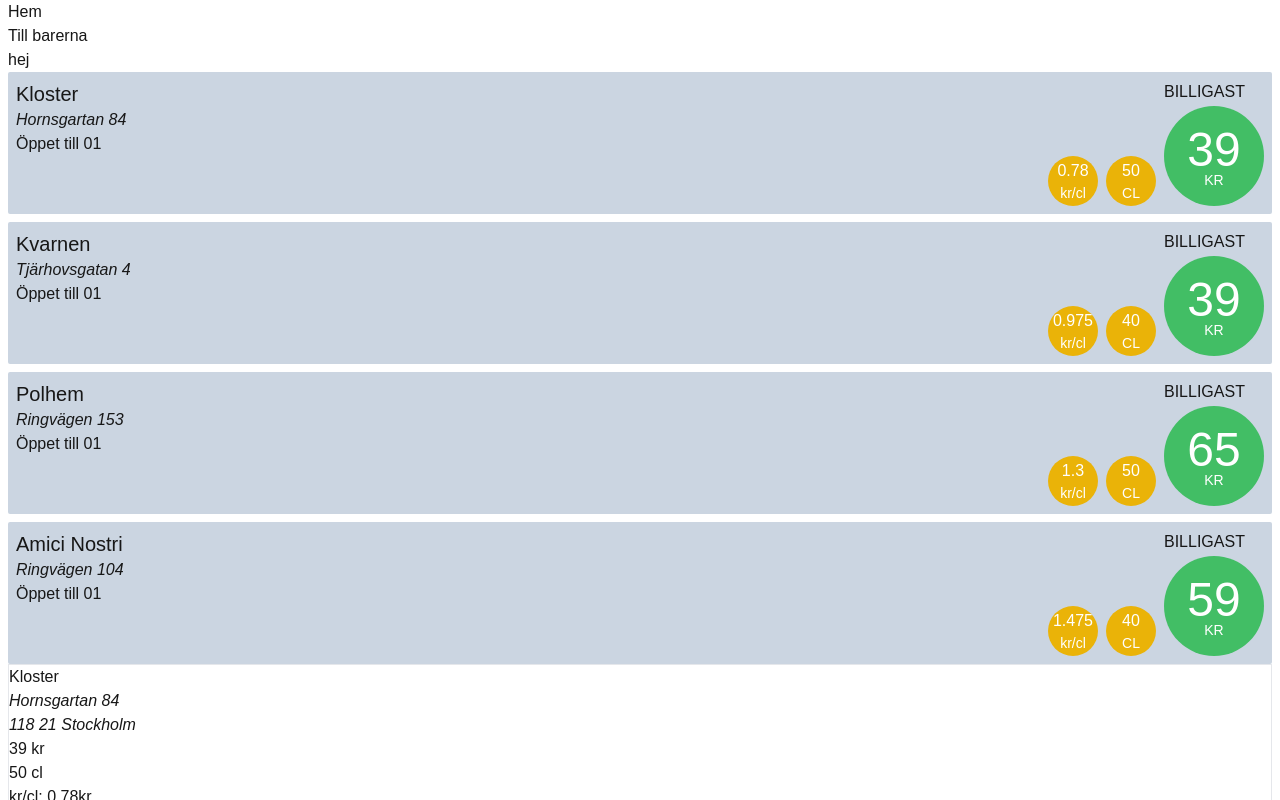
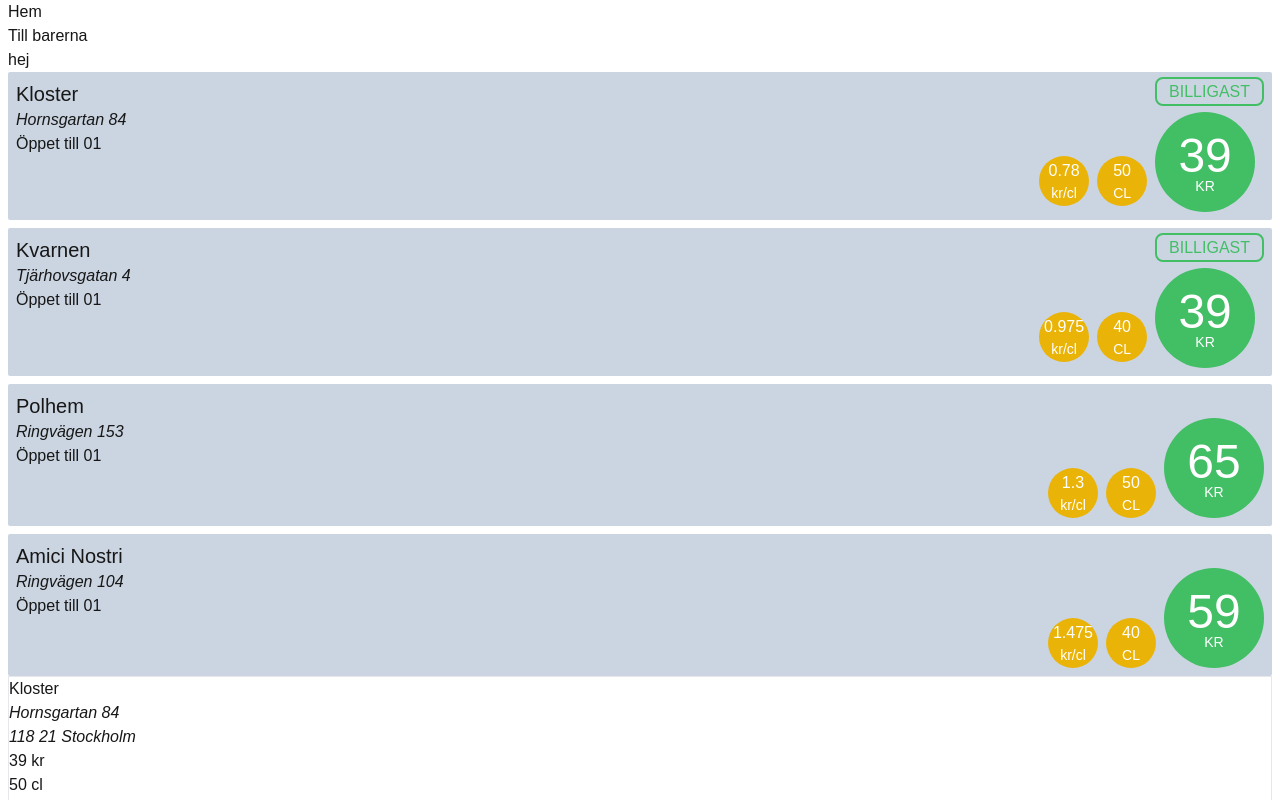
Before and after one commit to nickenickenicke/billig-bars, a Next.js app: page / in a window 1280 px wide. Shown: the top 800 px of the page. Built offline with nearby package versions, Linux system fonts and the light colour scheme.

Commit message:
Add BarCardPill component

```diff
--- a/src/components/BarCard.tsx
+++ b/src/components/BarCard.tsx
@@ -1,6 +1,7 @@
 import { Bar } from '@/models/Bar'
 import { normalizeMeters } from '@/utils/locationTools'
 import { getPricePerCl } from '@/utils/priceTools'
+import { BarCardPill } from './BarCardPill'
 
 interface BarCardProps {
   bar: Bar
@@ -32,10 +33,8 @@ export const BarCard = ({ bar }: BarCardProps) => {
             </div>
           </div>
         </div>
-        <div className="flex flex-col justify-between">
-          <aside>
-            <span>BILLIGAST</span>
-          </aside>
+        <div className="flex flex-col justify-between gap-2">
+          <aside>{bar.beer_price === 39 && <BarCardPill>Billigast</BarCardPill>}</aside>
           <div className="bg-green-price flex aspect-square w-[100px] items-center justify-center rounded-full">
             <div className="flex flex-col items-center justify-center text-white">
               <span className="text-5xl">{bar.beer_price}</span>
--- /dev/null
+++ b/src/components/BarCardPill.tsx
@@ -0,0 +1,11 @@
+interface BarCardPillProps {
+  children?: React.ReactNode
+}
+
+export const BarCardPill = ({ children }: BarCardPillProps) => {
+  return (
+    <span className="border-green-price text-green-price rounded-lg border-2 p-1 px-3 uppercase">
+      {children}
+    </span>
+  )
+}
```
